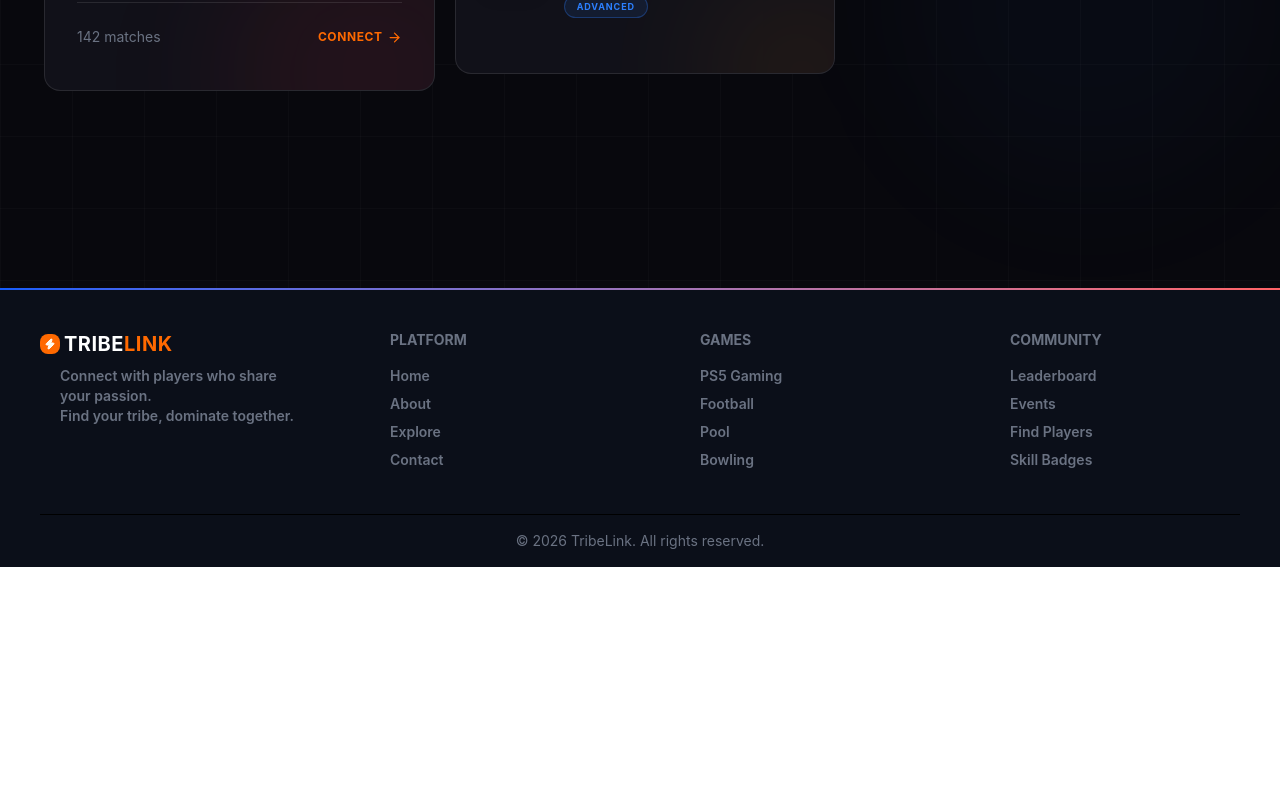
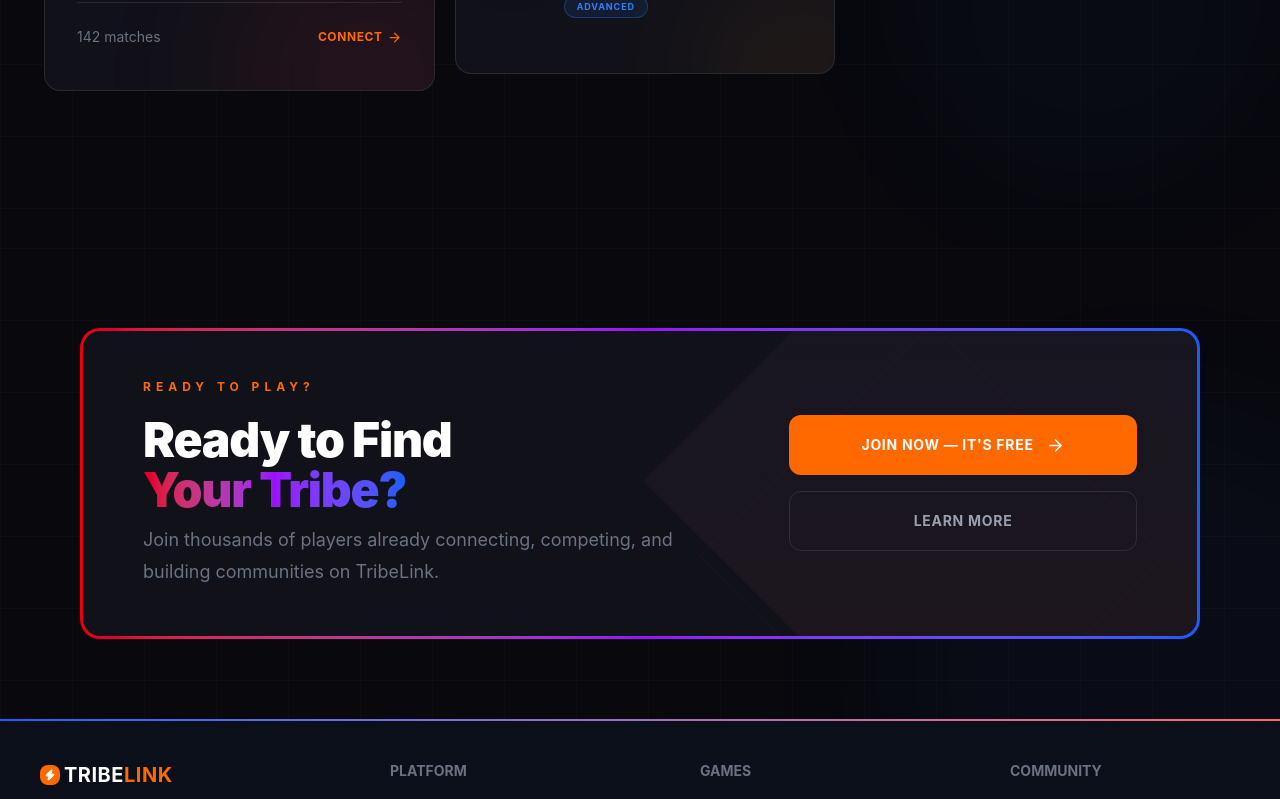
Before and after one commit to yashvardhannautiyal/TribeLink, a React (Vite) app in the folder Frontend/: page / in a window 1280 px wide. Shown: the part 1300-2099 px from the top of the page. Before the commit the page ends 1867 px from the top, so only its background shows below. Built offline with nearby package versions, Linux system fonts and the light colour scheme.

Commit message:
created homepage's userlogcomponent

```diff
--- a/Frontend/src/pages/AboutPage/MissionSection.jsx
+++ b/Frontend/src/pages/AboutPage/MissionSection.jsx
@@ -6,23 +6,23 @@
 
 const stats = [
   {
-    number: "6,500+",
+    number: "0+",
     title: "ACTIVE PLAYERS",
     color: "text-red-500",
   },
   {
-    number: "4",
+    number: "7",
     title: "GAME CATEGORIES",
     color: "text-blue-500",
     border: "border-blue-500",
   },
   {
-    number: "1,200+",
+    number: "0+",
     title: "MATCHES PLAYED",
     color: "text-purple-500",
   },
   {
-    number: "2024",
+    number: "2026",
     title: "FOUNDED",
     color: "text-orange-500",
   },
--- a/Frontend/src/pages/HomePage/HomePage.jsx
+++ b/Frontend/src/pages/HomePage/HomePage.jsx
@@ -1,12 +1,14 @@
 import React from 'react'
 import HeroSection from './HeroSection'
 import LeaderBoard from './LeaderBoard'
+import UserLogComp from './UserLogComp'
 
 function HomePage() {
   return (
     <div>
       <HeroSection />
       <LeaderBoard />
+      <UserLogComp />
     </div>
   )
 }
--- a/Frontend/src/pages/HomePage/LeaderBoard.jsx
+++ b/Frontend/src/pages/HomePage/LeaderBoard.jsx
@@ -148,7 +148,7 @@
 /* MAIN LEADERBOARD */
 export default function LeaderBoard() {
   return (
-    <section className=" relative min-h-screen overflow-hidden bg-[#08080d] text-white lg:p-3 ">
+    <section className=" relative min-h-screen overflow-hidden bg-[#08080d] text-white lg:p-3 -mt-15 lg:mt-0">
       {/* BACKGROUND GRID */}
       <div className=" pointer-events-none absolute inset-0 opacity-60 [background-image:linear-gradient(rgba(255,255,255,0.035)_1px,transparent_1px),linear-gradient(90deg,rgba(255,255,255,0.035)_1px,transparent_1px)] [background-size:72px_72px] " />
       {/* Red glow */}
--- a/Frontend/src/pages/HomePage/UserLogComp.jsx
+++ b/Frontend/src/pages/HomePage/UserLogComp.jsx
@@ -0,0 +1,95 @@
+import React from "react";
+import { ArrowRight } from "lucide-react";
+
+export default function UserLogComp() {
+  return (
+    <div>
+    <section className="relative w-full overflow-hidden bg-[#08080d] text-white lg:-mt-10 md:-mt-10 -mt-3">
+
+      {/* BACKGROUND GRID */}
+
+      <div className=" pointer-events-none absolute inset-0 opacity-60 [background-image:linear-gradient(rgba(255,255,255,0.035)_1px,transparent_1px),linear-gradient(90deg,rgba(255,255,255,0.035)_1px,transparent_1px)] [background-size:72px_72px]" />
+
+      {/* BACKGROUND GLOW */}
+
+      <div className=" pointer-events-none absolute right-[-100px] top-[150px] h-[350px] w-[350px] rounded-full bg-blue-500/[0.04] blur-3xl sm:right-[-120px] sm:h-[450px] sm:w-[450px] lg:right-[-150px] lg:h-[550px] lg:w-[550px]" />
+
+      {/* MAIN CONTAINER */}
+
+      <div className=" relative mx-auto w-full max-w-[1400px] px-4 py-8 sm:px-6 sm:py-10 md:py-12 lg:px-20 lg:py-20">
+
+        {/* CTA BOX */}
+
+        <div className=" relative overflow-hidden rounded-2xl p-[3px] bg-gradient-to-r from-red-600 via-purple-600 to-blue-600 sm:rounded-[20px]">
+
+          {/* INNER BOX */}
+
+          <div className=" relative overflow-hidden rounded-[14px] bg-[#111119] px-6 py-10 sm:rounded-[17px] sm:px-10 sm:py-12 md:px-14 md:py-14 lg:px-15 lg:py-12">
+
+            {/* DECORATIVE SHAPE */}
+
+            <div className=" pointer-events-none absolute right-[-100px] top-[-100px] h-[300px] w-[300px] rotate-45 bg-gradient-to-br from-blue-500/[0.04] to-red-500/[0.06] sm:right-[-80px] sm:top-[-80px] sm:h-[380px] sm:w-[380px] lg:right-[-50px] lg:top-[-100px] lg:h-[500px] lg:w-[500px]" />
+
+            {/* Another decorative shape */}
+
+            <div className=" pointer-events-none absolute right-[30px] top-[90px] h-[180px] w-[180px] rotate-45 border border-red-500/[0.05] sm:h-[240px] sm:w-[240px] lg:right-[100px] lg:top-[60px] lg:h-[330px] lg:w-[330px]" />
+
+            {/* CONTENT */}
+
+            <div className=" relative flex flex-col gap-8 lg:flex-row lg:items-center lg:justify-between lg:gap-12" >
+
+              {/* LEFT CONTENT */}
+
+              <div className=" w-full lg:w-[60%] ">
+
+                {/* Small heading */}
+
+                <p className=" text-xs font-bold tracking-[4px] text-orange-500 sm:text-xs sm:tracking-[5px]">
+                  READY TO PLAY?
+                </p>
+
+                {/* Main heading */}
+
+                <h2 className="mt-4 max-w-[600px] text-4xl font-black leading-[1.05] tracking-tight sm:mt-5 sm:text-5xl md:text-6xl lg:text-5xl">
+                  Ready to Find
+                  <br />
+
+                  <span className=" bg-gradient-to-r from-red-600 via-purple-600 to-blue-600 bg-clip-text text-transparent">
+                    Your Tribe?
+                  </span>
+                </h2>
+
+                {/* Description */}
+
+                <p className=" mt-2 max-w-[600px] text-sm leading-7 text-gray-500 sm:text-base sm:leading-8 md:text-lg ">
+                  Join thousands of players already connecting,
+                  competing, and building communities on TribeLink.
+                </p>
+
+              </div>
+
+              {/* BUTTONS */}
+
+              <div className=" relative flex w-full flex-col gap-4 sm:max-w-[380px] lg:w-[35%] lg:max-w-[360px]">
+
+                {/* JOIN NOW */}
+
+                <button className=" group flex min-h-[58px] w-full items-center justify-center gap-3 rounded-xl bg-orange-500 px-6 py-4 text-xs font-bold tracking-wider text-white transition-all duration-300 hover:bg-orange-600 hover:cursor-pointer hover:shadow-[0_0_30px_rgba(249,115,22,0.25)] sm:min-h-[60px] sm:text-sm">
+                  JOIN NOW — IT'S FREE
+                  <ArrowRight size={19} className=" transition-transform duration-300 group-hover:translate-x-1" />
+                </button>
+
+                {/* LEARN MORE */}
+
+                <button className=" flex min-h-[58px] w-full items-center justify-center rounded-xl border border-white/10 bg-transparent px-6 py-4 text-xs font-bold tracking-wider text-gray-400 transition-all duration-300 hover:cursor-pointer hover:border-white/20 hover:bg-white/[0.03] hover:text-white sm:min-h-[60px] sm:text-sm">
+                  LEARN MORE
+                </button>
+              </div>
+            </div>
+          </div>
+        </div>
+      </div>
+    </section>
+    </div>
+  );
+}
```
